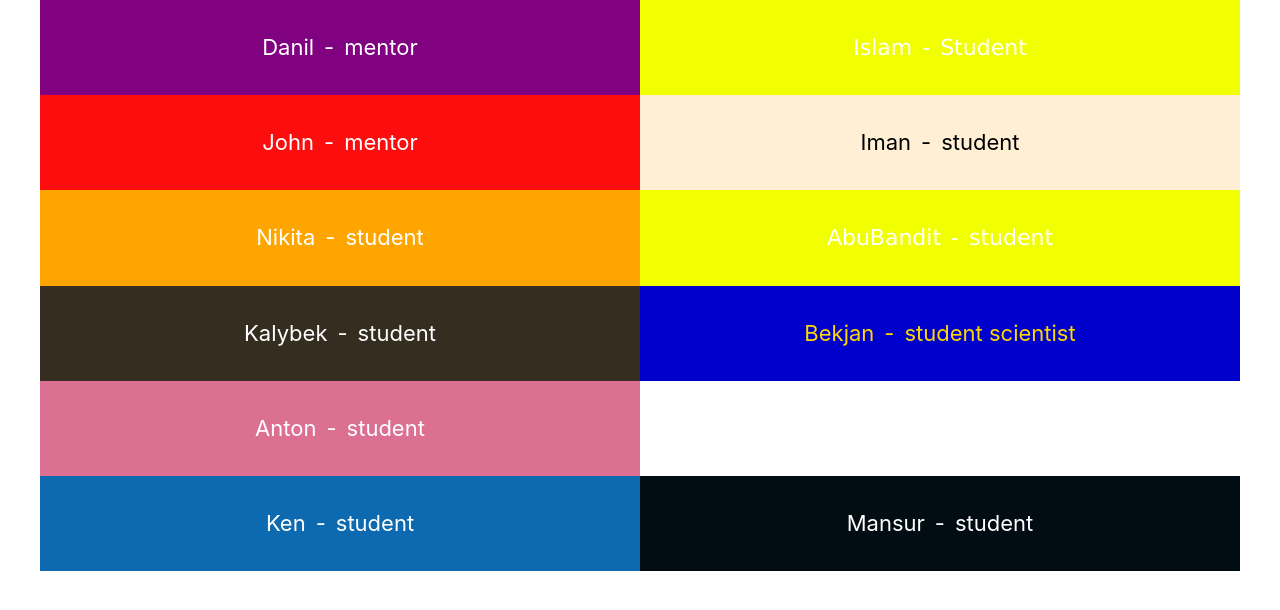
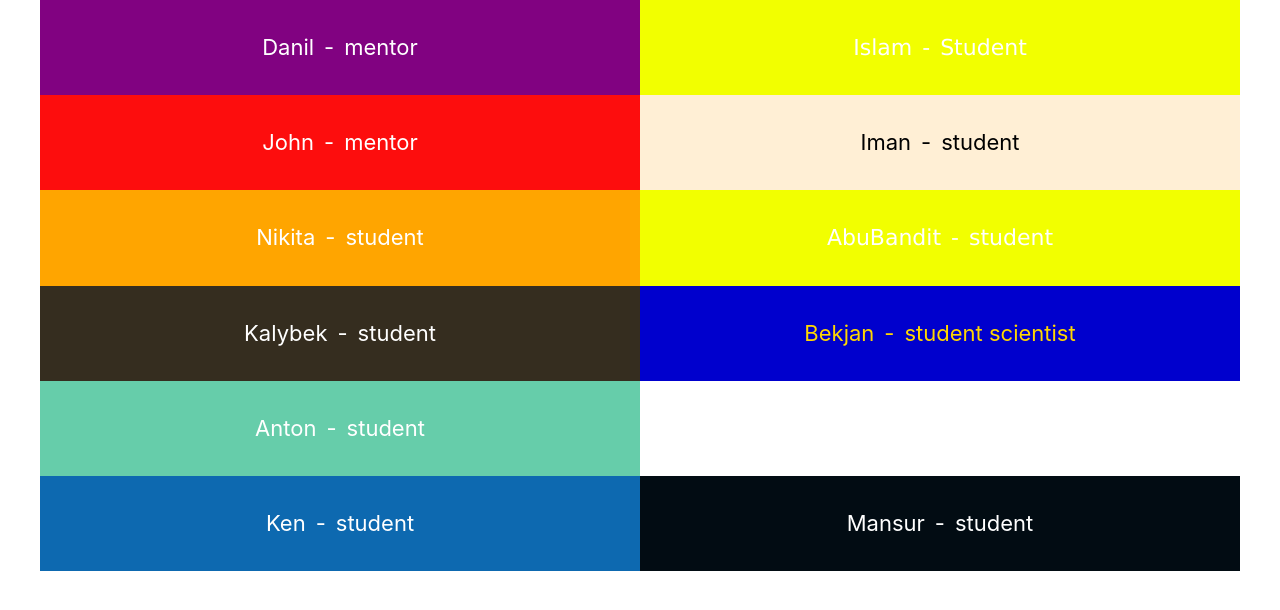
Before and after one commit to DanilAlmazovich/git-example, a Vue app: page / in a window 1280 px wide. Shown: the top 610 px of the page. Built offline with nearby package versions, Linux system fonts and the light colour scheme.

Commit message:
Fix color

```diff
--- a/src/views/Home.vue
+++ b/src/views/Home.vue
@@ -134,9 +134,6 @@ export default {
   .list .bg-mediumaquamarine {
     background: mediumaquamarine;
   }
-  .list .bg-mediumaquamarine {
-    background: palevioletred;
-  }
   .list .bg-black {
     background: #0d69b0;
   }
```
